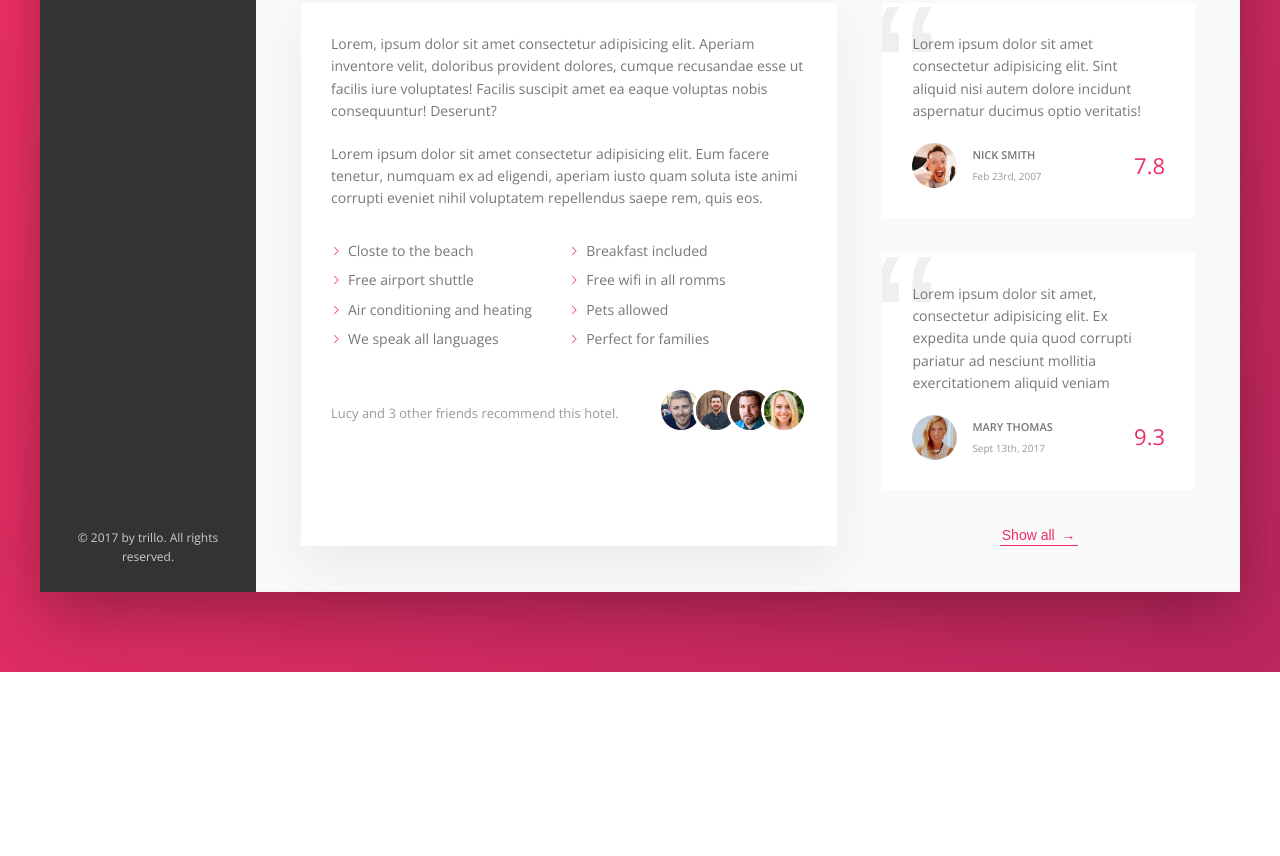
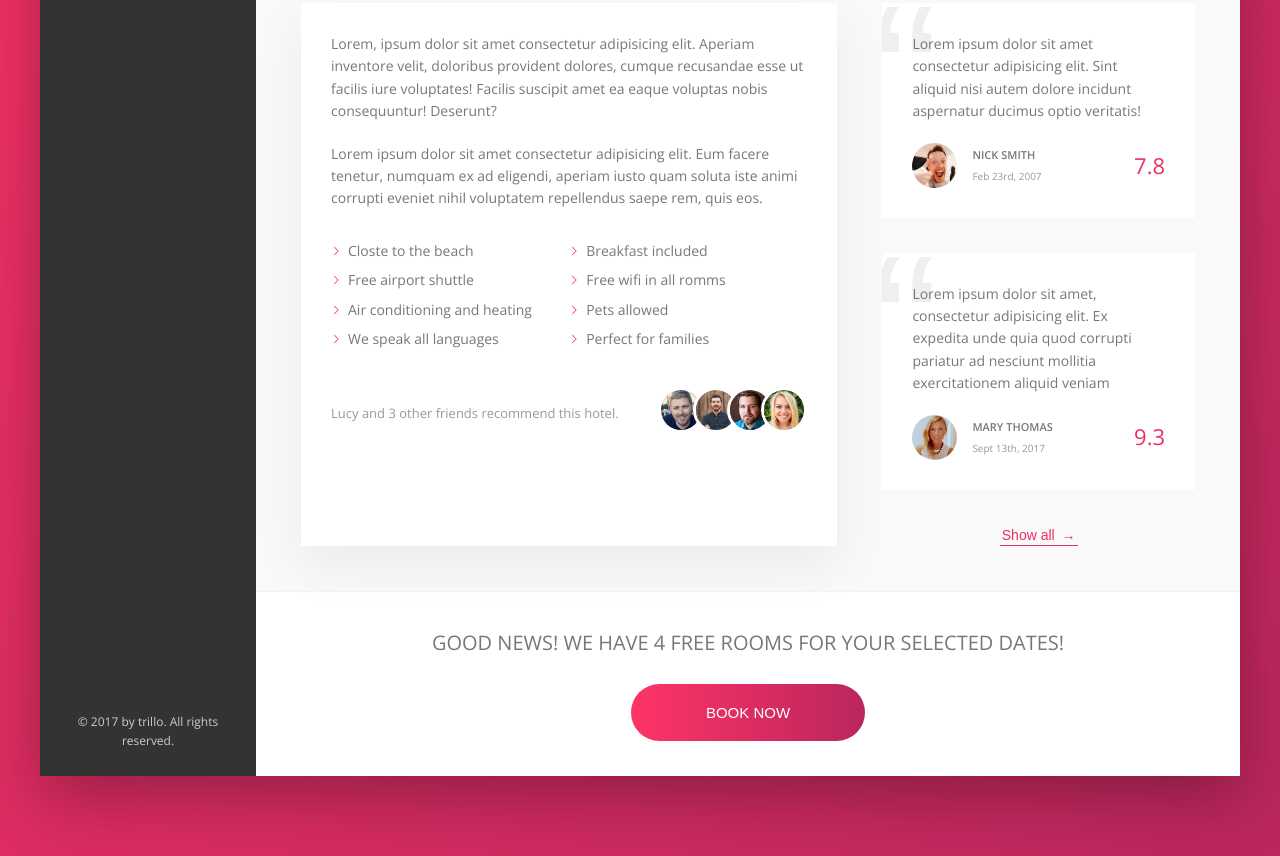
Before and after one commit to MehradSharifi/Trillo-by-Jonas-Schmedtmann, a website: page index.html in a window 1280 px wide. Shown: the part 644-1500 px from the top of the page. Before the commit the page ends 1316 px from the top, so only its background shows below. Drawn offline with nearby package versions, Linux system fonts and the light colour scheme.

Commit message:
Building the CTA Section

```diff
--- a/index.html
+++ b/index.html
@@ -207,6 +207,18 @@
                        <button class="btn-inline">Show all <span>&rarr;</span></button>
                    </div>
                </div>
+
+               <div class="cta">
+                <h2 class="cta__book-now">
+                     Good news! We have 4 free rooms for your selected dates!
+                </h2>
+
+                <button class="btn">
+                    <span class="btn__visible">Book now</span>
+                    <span class="btn__invisible">Only 4 rooms left</span>
+                </button>
+            </div>
+
             </main>
 
         </div>
--- a/sass/_components.scss
+++ b/sass/_components.scss
@@ -323,6 +323,59 @@
 
 
 //////////////////////////////
+/////  BUTTON VISIBLE AND INVISIBLE
+
+.btn {
+    font-size: 1.5rem;
+    font-weight: 300;
+    text-transform: uppercase;
+    border-radius: 10rem;
+    border: none;
+    background-image: linear-gradient(to right, var(--color-primary-light), var(--color-primary-dark));
+    color: #fff;
+    position: relative;
+    overflow: hidden;
+    cursor: pointer;
+
+    & > * {
+        display: inline-block;
+        height: 100%;
+        width: 100%;
+    }
+
+    &__visible {
+        padding: 2rem 7.5rem;
+        transition: all .2s;
+    }
+
+    &__invisible {
+        display: inline-block;
+        position: absolute;
+        padding: 2rem 0rem;
+        left: 0;
+        top: -100%;
+        transition: all .2s;
+    }
+
+    &:hover {
+        background-image: linear-gradient(to right, var(--color-primary-dark), var(--color-primary-light));
+    }
+
+    &:hover &__visible {
+        transform: translateY(100%);
+    }
+
+    &:hover &__invisible {
+        top: 0;
+    }
+
+    &:focus {
+        outline: none;
+        animation: pulsate 1s infinite;
+    }
+}
+
+//////////////////////////////
 ///// PARAGRAPH
 .paragraph:not(:last-of-type) {
     margin-bottom: 2rem;
@@ -379,9 +432,7 @@
         margin-right: auto;
     }
 
-    &__freinds {
-
-    }
+    &__freinds {}
 
     &__photo {
         box-sizing: content-box;
@@ -458,3 +509,18 @@
         z-index: 1;
     }
 }
+
+
+//////////////////////////////
+/////  CALL TO ACTION
+.cta {
+    padding: 3.5rem 0;
+    text-align: center;
+
+    &__book-now {
+        font-size: 2rem;
+        font-weight: 300;
+        text-transform: uppercase;
+        margin-bottom: 2.5rem;
+    }
+}
```
Also changed, not shown: css/style.css.
